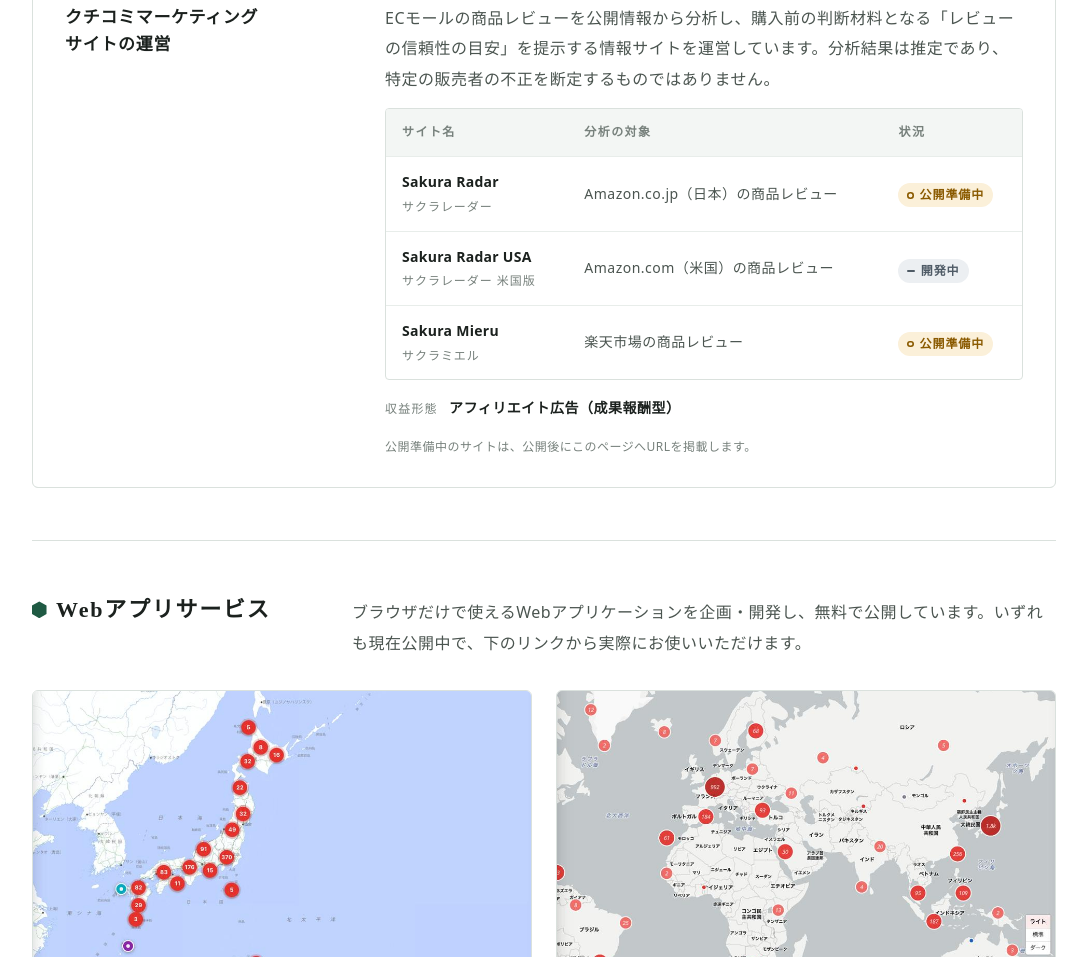
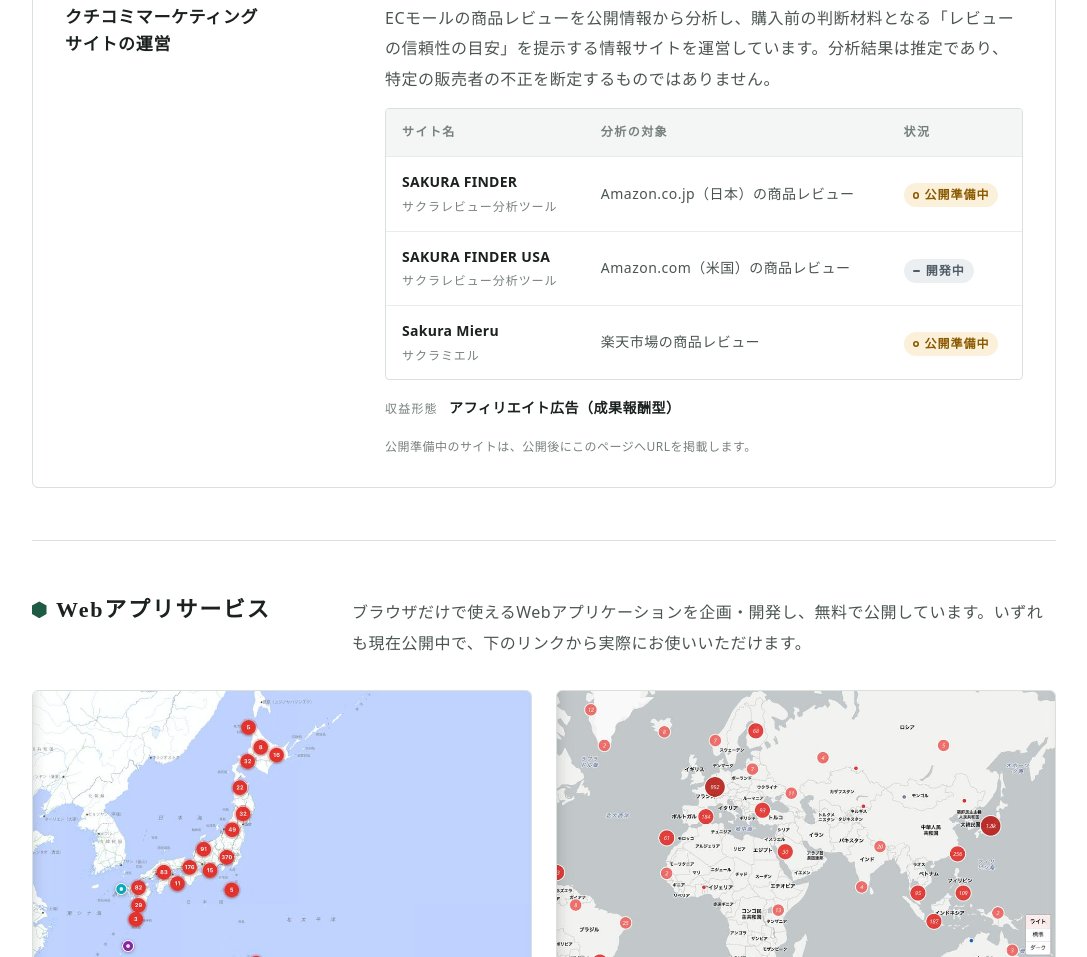
Before and after one commit to kametaro7/kameishouten-site, a plain HTML site: page index.html in a window 1280 px wide. Shown: the part 1263-2220 px from the top of the page, without its empty margins (96-1183 px from the left). Drawn offline with Linux system fonts and the light colour scheme; a web font is replaced by a local one.

Commit message:
クチコミ分析サイトの名称を SAKURA FINDER / SAKURA FINDER USA に変更
Webサイト上の表記のみ（Sakura Radar → SAKURA FINDER、Sakura Radar USA → SAKURA FINDER USA、
小見出しは「サクラレビュー分析ツール」）。リンクは付けない。

Co-Authored-By: Claude Opus 5.5 <noreply@anthropic.com>

```diff
--- a/index.html
+++ b/index.html
@@ -432,12 +432,12 @@ h1,h2,h3,h4,.biz-index .k,.flow b{word-break:auto-phrase;}
                   </thead>
                   <tbody>
                     <tr>
-                      <th scope="row">Sakura Radar<span>サクラレーダー</span></th>
+                      <th scope="row">SAKURA FINDER<span>サクラレビュー分析ツール</span></th>
                       <td>Amazon.co.jp（日本）の商品レビュー</td>
                       <td><span class="chip chip--prep">公開準備中</span></td>
                     </tr>
                     <tr>
-                      <th scope="row">Sakura Radar USA<span>サクラレーダー 米国版</span></th>
+                      <th scope="row">SAKURA FINDER USA<span>サクラレビュー分析ツール</span></th>
                       <td>Amazon.com（米国）の商品レビュー</td>
                       <td><span class="chip chip--dev">開発中</span></td>
                     </tr>
```
